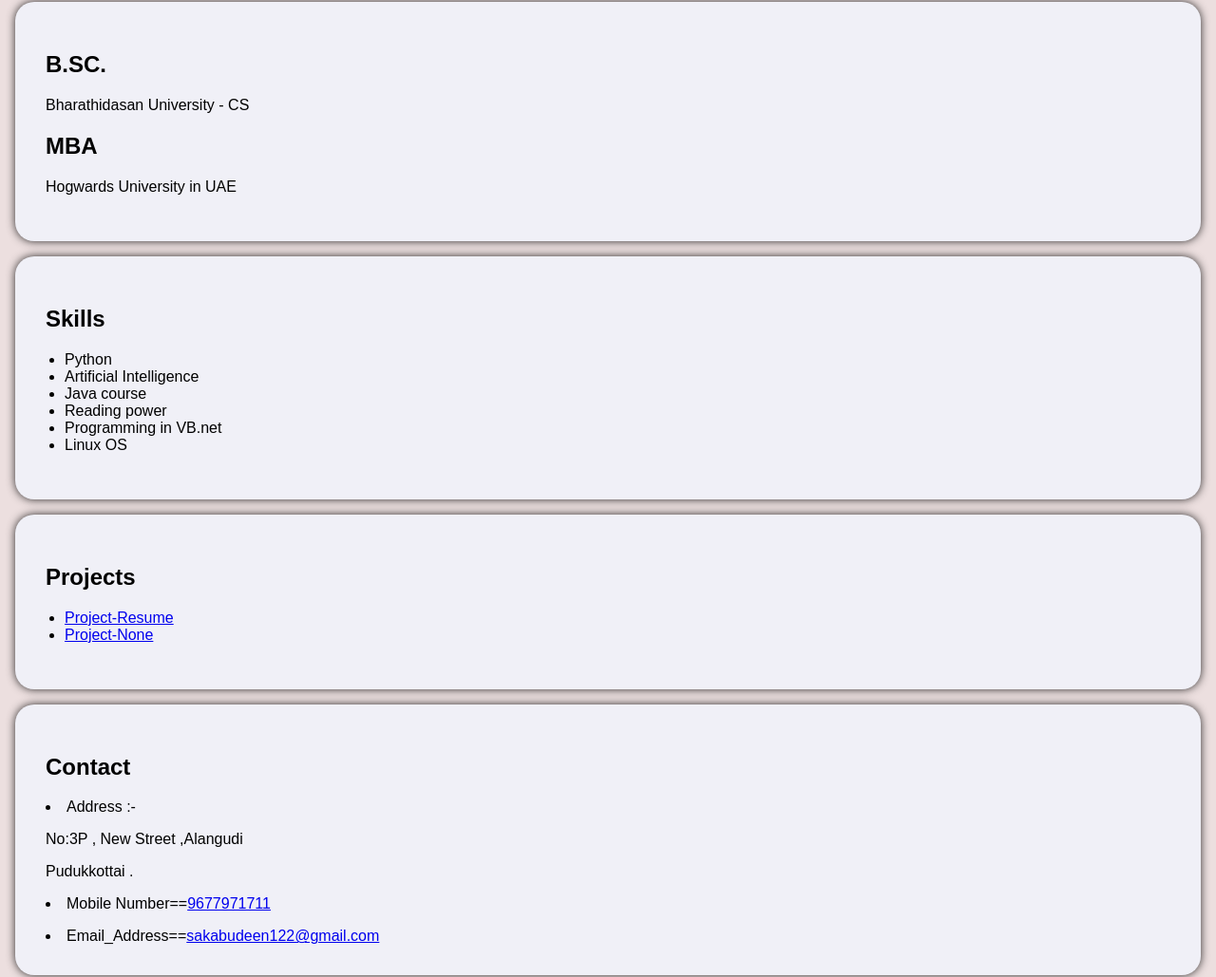
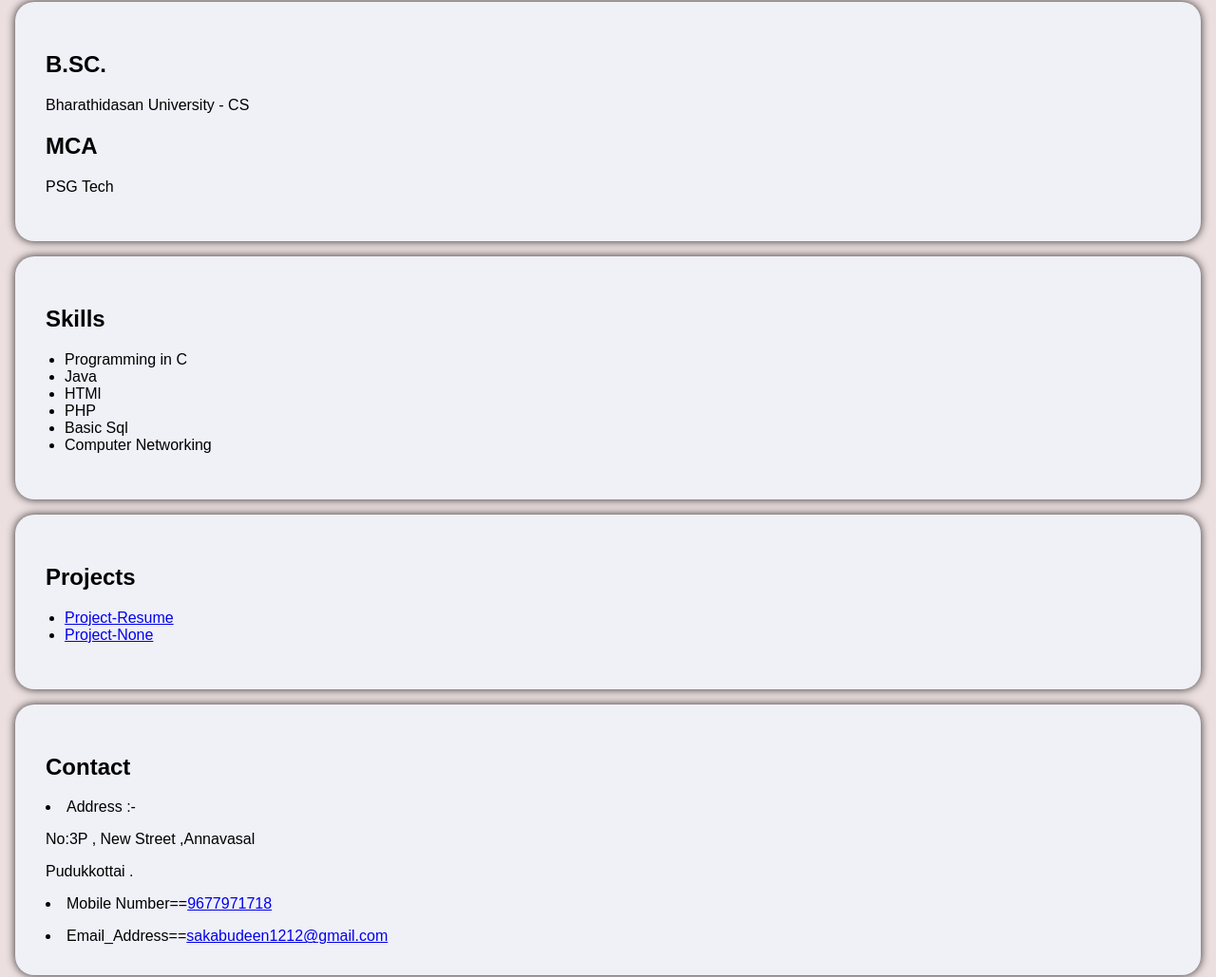
Before and after one commit to Sakabudeen/DigitalPortfolio, a plain HTML site: page index.html in a window 1280 px wide. Shown: the part 478-1507 px from the top of the page at 95% size. Drawn offline with Linux system fonts and the light colour scheme.

Commit message:
Update index.html

```diff
--- a/index.html
+++ b/index.html
@@ -99,7 +99,7 @@ ul {
             <!--Add your profile picture here -->
         <img src="#" alt=" " class="profile-picture">
         <h1>Mr.SAKABUDEEN</h1>
-        <p>Perfectly Imperfect!</p>
+        <p>Perfectful person</p>
         <p> :) </p>
 
         </div>
@@ -130,8 +130,8 @@ ul {
         <div class="section-content">
             <h2>B.SC.</h2>
             <p>Bharathidasan University - CS</p>
-            <h2> MBA</h2>
-            <p>Hogwards University in UAE</p>
+            <h2> MCA </h2>
+            <p> PSG Tech </p>
         </div>
     </section>
 
@@ -140,12 +140,12 @@ ul {
             <h2>Skills</h2>
             <ul>
 
-                 <li>Python</li>
-                <li>Artificial Intelligence</li>
-                <li>Java course</li>
-                <li>Reading power</li>
-                <li>Programming in VB.net</li>
-                <li>Linux OS </li>
+                 <li>Programming in C</li>
+                <li>Java</li>
+                <li>HTMl</li>
+                <li>PHP</li>
+                <li>Basic Sql</li>
+                <li>Computer Networking</li>
             </ul>
         </div>
     </section>
@@ -169,14 +169,14 @@ ul {
 
                 <li> Address :-</li>
 
-                <p> No:3P , New Street ,Alangudi</p>
+                <p> No:3P , New Street ,Annavasal</p>
                 <p> Pudukkottai .</p>
 
-                <li> Mobile Number==<a href="tel:">9677971711</a></li>
+                <li> Mobile Number==<a href="tel:">9677971718</a></li>
 
                 <p>  </p>
 
-                <li> Email_Address==<a href="mailto:">sakabudeen122@gmail.com</a> </li>
+                <li> Email_Address==<a href="mailto:">sakabudeen1212@gmail.com</a> </li>
 
 
 
```
